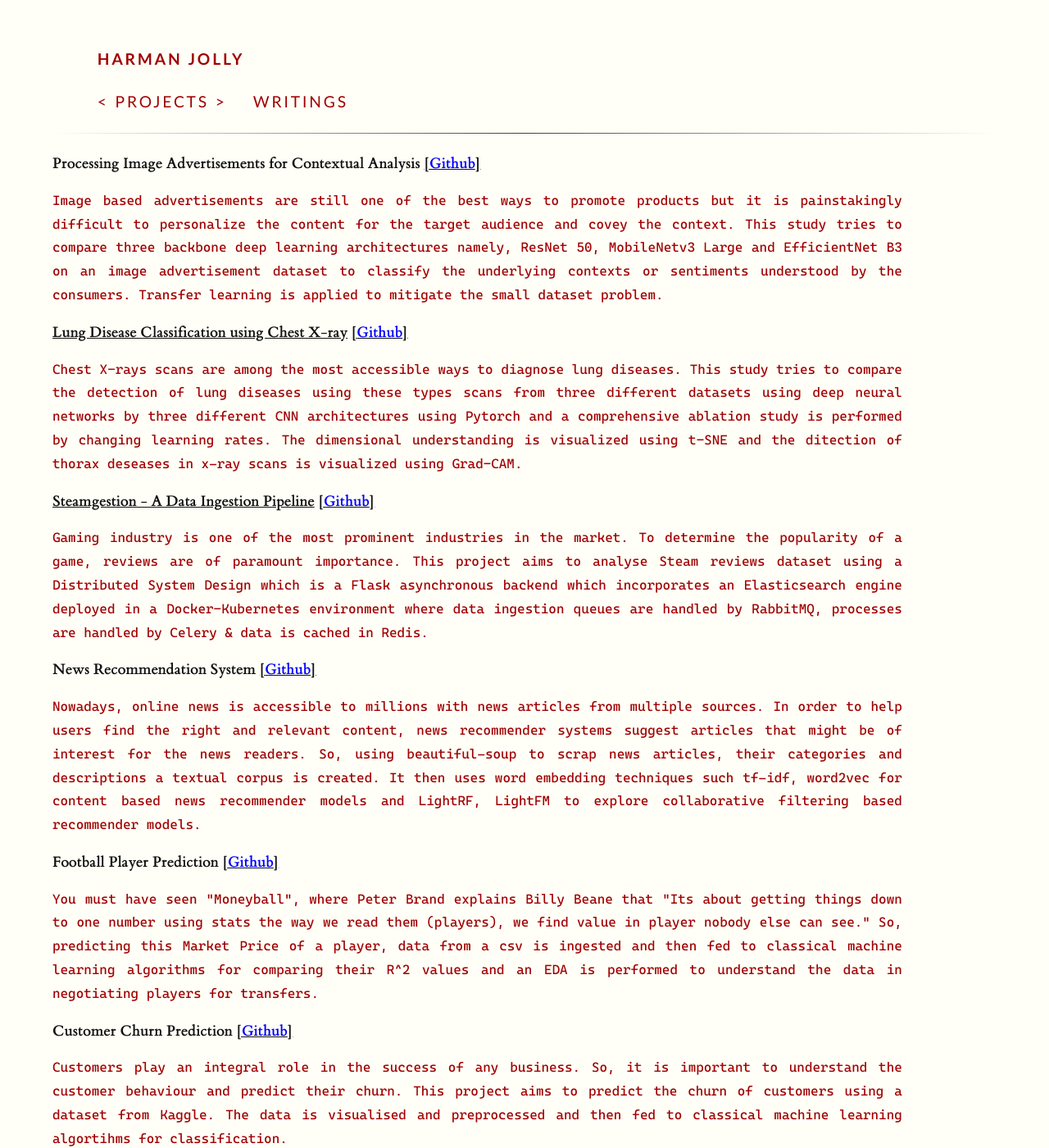
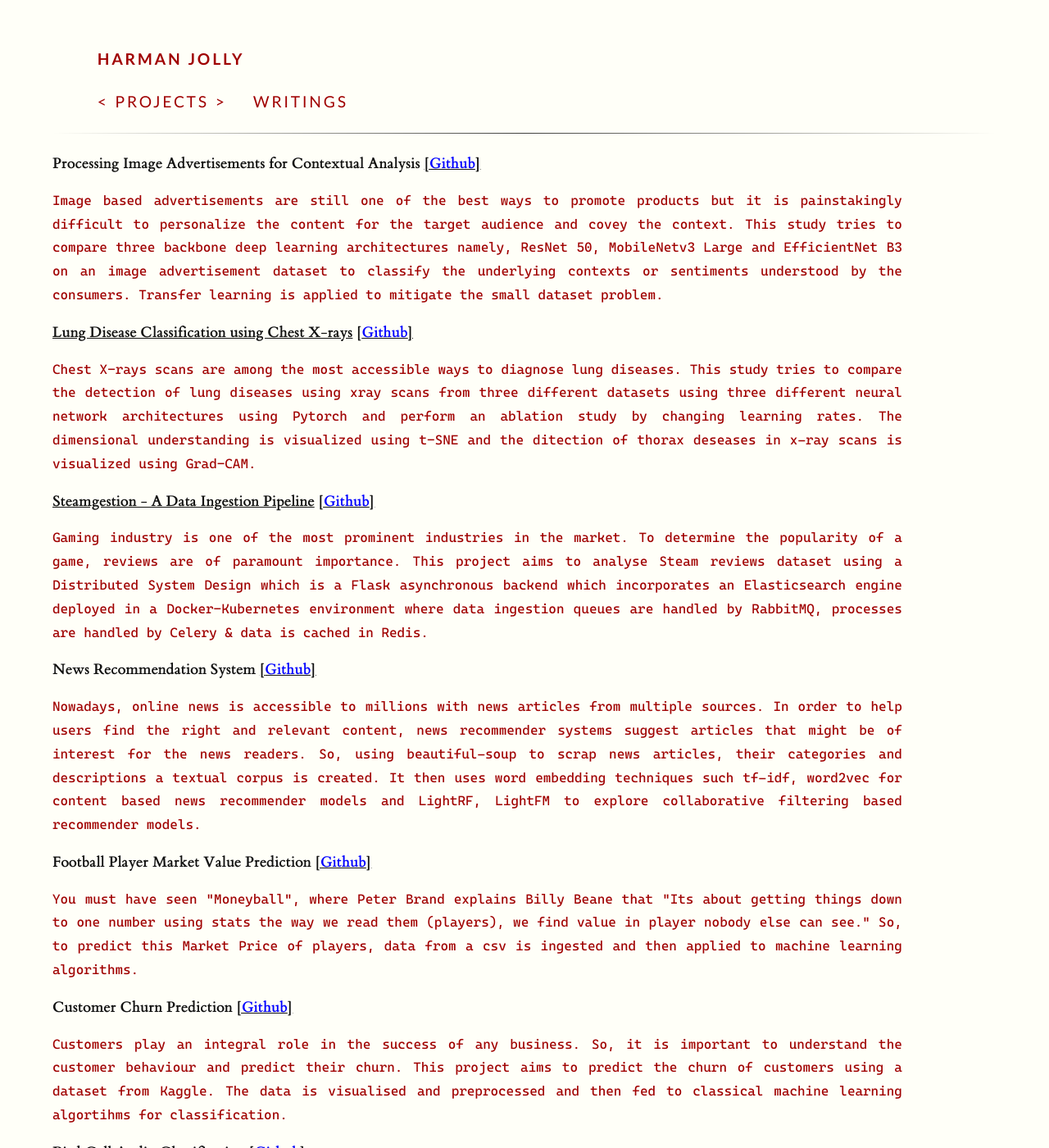
Before and after one commit to coderjolly/coderjolly.github.io, a Jekyll site: the page built from projects.md, in a window 1280 px wide and 1400 px high. Shown: the whole window at 82% size. Built offline with Jekyll 4.4.1, drawn with Linux system fonts in a browser that asks for light colours; a style sheet for code colours, icons or effects is not loaded; some of the changed text lies outside the part shown.

```diff
--- a/projects.md
+++ b/projects.md
@@ -11,16 +11,10 @@ weight: 2
 ``Image based advertisements are still one of the best ways to promote products but it is painstakingly difficult to personalize the content for the target audience and covey the context. This study tries to compare three backbone deep learning architectures namely, ResNet 50, MobileNetv3 Large and EfficientNet B3 on an image advertisement dataset to classify the underlying contexts or sentiments understood by the consumers. Transfer learning is applied to mitigate the small dataset problem.``
 
 
-[**Lung Disease Classification using Chest X-ray**](articles/22/chest-x-ray){:target="_blank"} [**[<font color='blue'>Github</font>]**](https://github.com/coderjolly/Chest-X-Ray-Classification){:target="_blank"}
+[**Lung Disease Classification using Chest X-rays**](articles/22/chest-x-ray){:target="_blank"} [**[<font color='blue'>Github</font>]**](https://github.com/coderjolly/Chest-X-Ray-Classification){:target="_blank"}
 <br/>
 
-``Chest X-rays scans are among the most accessible ways to diagnose lung diseases. This study tries to compare the detection of lung diseases using these types scans from three different datasets using deep neural networks by three different CNN architectures using Pytorch and a comprehensive ablation study is performed by changing learning rates. The dimensional understanding is visualized using t-SNE and the ditection of thorax deseases in x-ray scans is visualized using Grad-CAM.``
-
-
-<!-- **Explaining News Articles using LLMs** [**[<font color='blue'>Writing</font>]**](articles/23/explain-news-using-llms){:target="_blank"}
-<br/>
-
-``Language Models are the backbone of Natural Language Processing. They are used in a variety of tasks such as Machine Translation, Text Summarization, Question Answering, etc. This writing tries to understand how LLMs can be used to explain news articles by using the pre-trained LLMs exposed on APIs such as OpenAI and GPT3.5 and how they can used for the task of article summarization, keyword generation, etc.`` -->
+``Chest X-rays scans are among the most accessible ways to diagnose lung diseases. This study tries to compare the detection of lung diseases using xray scans from three different datasets using three different neural network architectures using Pytorch and perform an ablation study by changing learning rates. The dimensional understanding is visualized using t-SNE and the ditection of thorax deseases in x-ray scans is visualized using Grad-CAM.``
 
 
 [**Steamgestion - A Data Ingestion Pipeline**](articles/22/steamgestion-data-pipeline){:target="_blank"} [**[<font color='blue'>Github</font>]**](https://github.com/coderjolly/data-ingestion-pipeline){:target="_blank"}
@@ -35,10 +29,11 @@ weight: 2
 ``Nowadays, online news is accessible to millions with news articles from multiple sources. In order to help users find the right and relevant content, news recommender systems suggest articles that might be of interest for the news readers. So, using beautiful-soup to scrap news articles, their categories and descriptions a textual corpus is created. It then uses word embedding techniques such tf-idf, word2vec for content based news recommender models and LightRF, LightFM to explore collaborative filtering based recommender models.``
 
 
-**Football Player Prediction** [**[<font color='blue'>Github</font>]**](https://github.com/coderjolly/football-player-prediction){:target="_blank"}
+**Football Player Market Value Prediction** [**[<font color='blue'>Github</font>]**](https://github.com/coderjolly/football-player-prediction){:target="_blank"}
 <br/>
 
-``You must have seen "Moneyball", where Peter Brand explains Billy Beane that "Its about getting things down to one number using stats the way we read them (players), we find value in player nobody else can see." So, predicting this Market Price of a player, data from a csv is ingested and then fed to classical machine learning algorithms for comparing their R^2 values and an EDA is performed to understand the data in negotiating players for transfers.``
+``You must have seen "Moneyball", where Peter Brand explains Billy Beane that "Its about getting things down to one number using stats the way we read them (players), we find value in player nobody else can see." So, to predict this Market Price of players, data from a csv is ingested and then applied to machine learning algorithms.``
+<!-- for comparing their R^2 values and an EDA is performed to understand the data in negotiating players for transfers -->
 
 
 **Customer Churn Prediction** [**[<font color='blue'>Github</font>]**](https://github.com/coderjolly/customer-churn-prediction){:target="_blank"}
@@ -53,7 +48,7 @@ weight: 2
 ``With proper sound detection and classification, researchers can understand what birdcall signal the birds use, in order to communicate with each other or to warn others about the impending dangers in the vicinity. So, understanding the bird species via sound can able to detect theses dangers early. Mel Spectrograms of these bird audios are used as features to feed them to a CNN model in order to classify bird species.``
 
 
-[**We Care (findHelp)**](articles/23/find-help){:target="_blank"} [**[<font color='blue'>Github</font>]**](https://github.com/coderjolly/find-help){:target="_blank"}
+[**Depression Data Collection Portal**](articles/23/find-help){:target="_blank"} [**[<font color='blue'>Github</font>]**](https://github.com/coderjolly/find-help){:target="_blank"}
 <br/>
 
 ``A backend application based on Java Spring Boot that caters to the need of collecting data for patients with depression. Patients are able to register themselves, perform self assessment in order to get help from a counsellor or doctor. This self-assessment data will be communicated to a counsellor or doctor and then appropriate action will be taken accordingly.``
```
